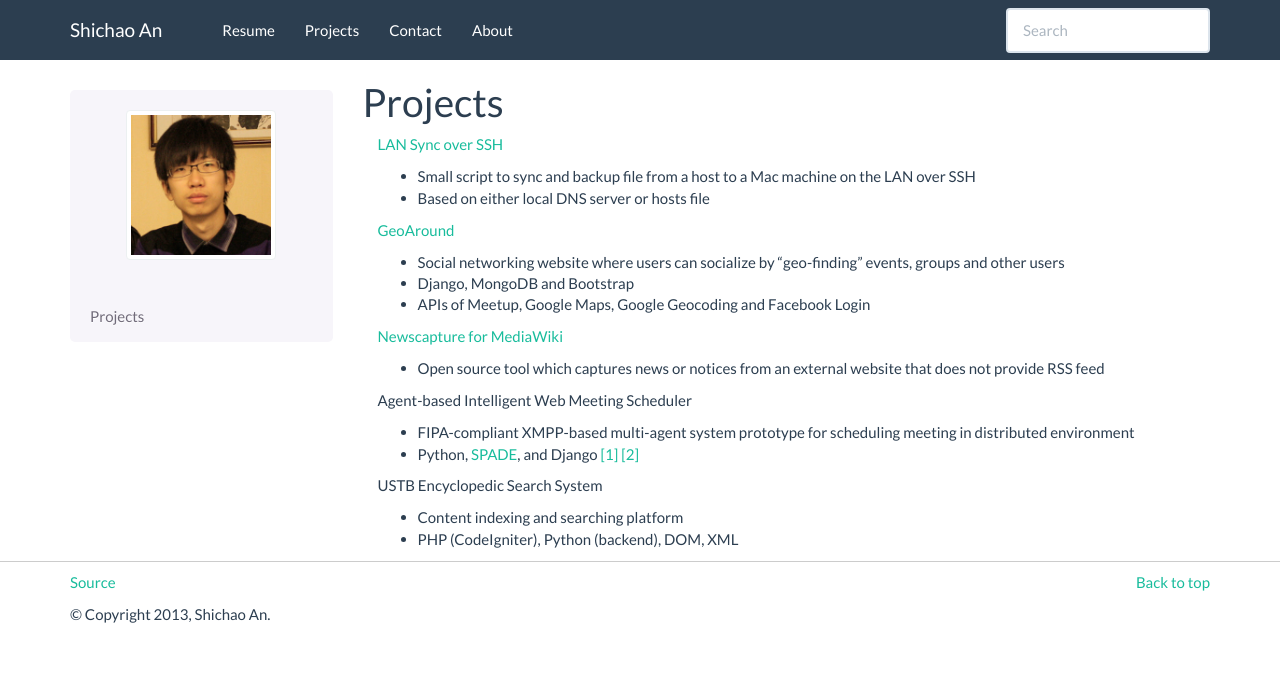
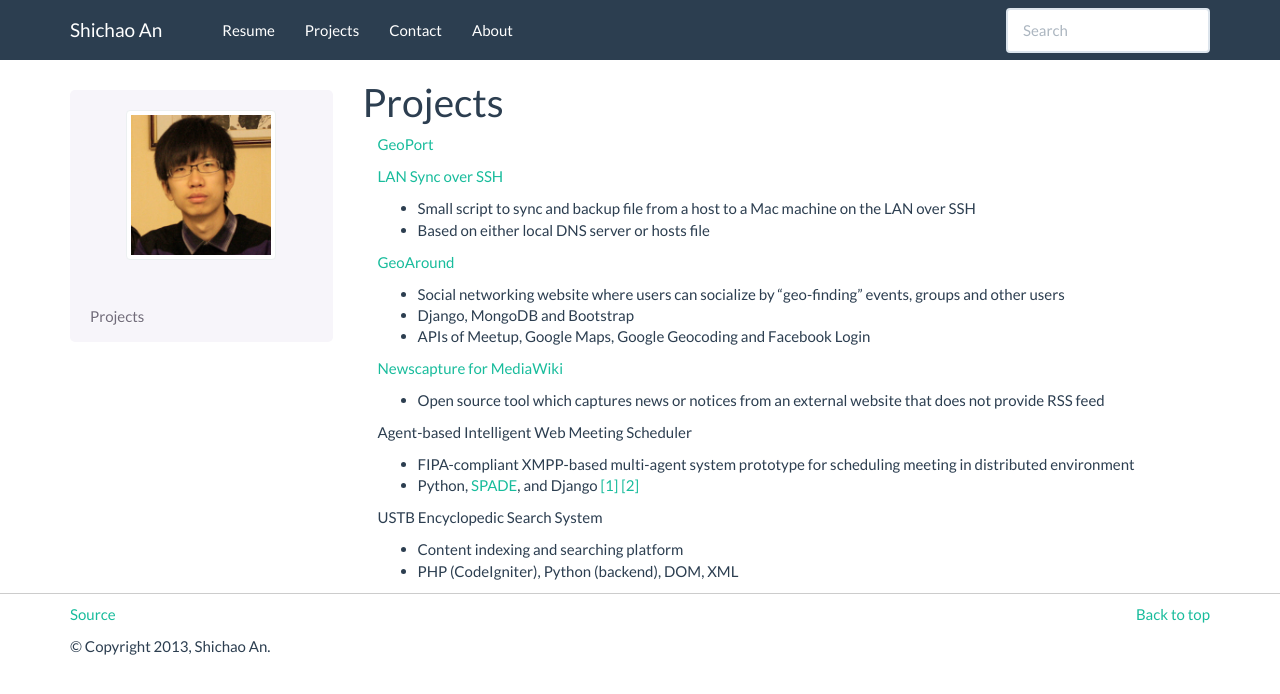
Before and after one commit to NulledExceptions/shichao, a Sphinx documentation site: the page built from source/projects.rst, in a window 1280 px wide. Shown: the top 694 px of the page. Built offline with Sphinx 7.4.7, drawn with Linux system fonts in a browser that asks for light colours.

Commit message:
New project

```diff
--- a/source/projects.rst
+++ b/source/projects.rst
@@ -1,5 +1,8 @@
 Projects
 ********
+.. container:: section
+
+	`GeoPort <http://geoport.co>`_
 
 .. container:: section
 
```
